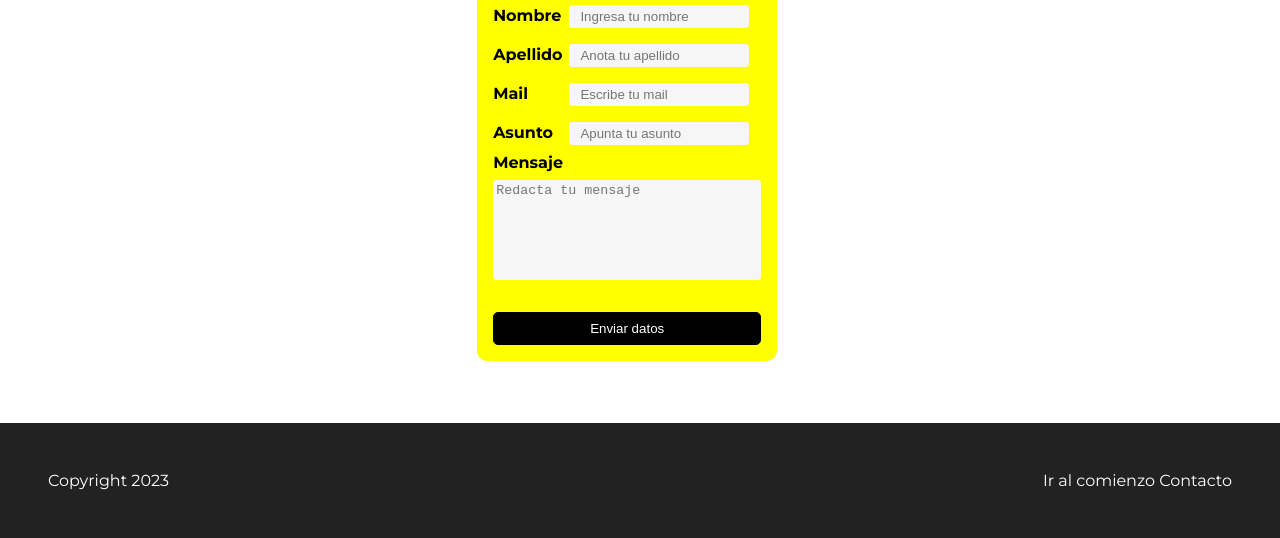
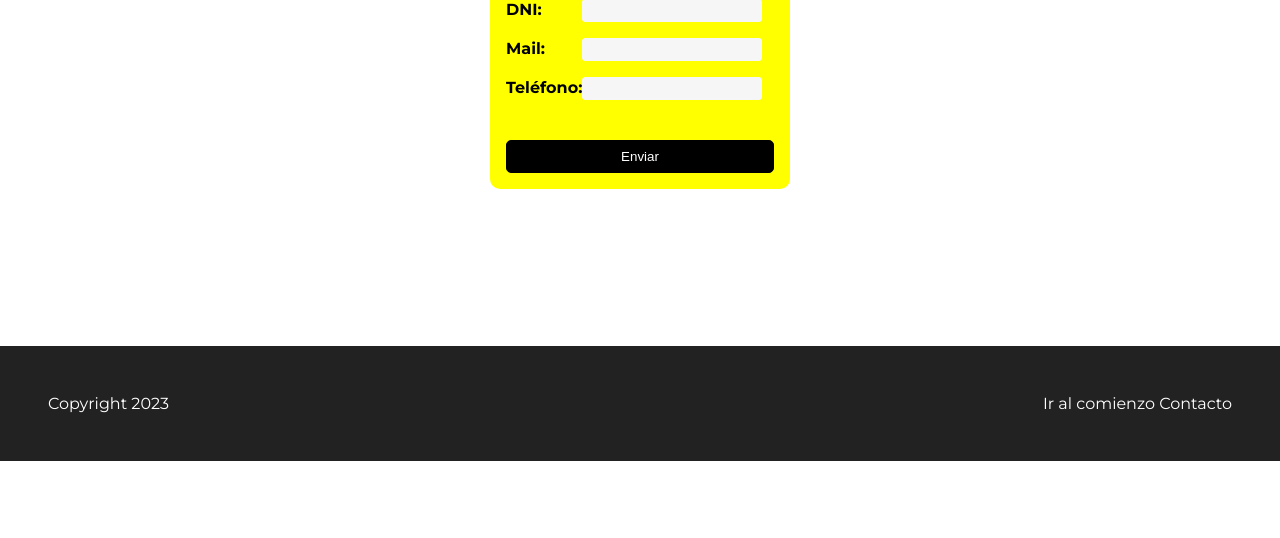
Before and after one commit to kevinbron123/prueba, a plain HTML site: page contacto.html in a window 1280 px wide. Shown: the part 283-821 px from the top of the page. After the commit the page ends 800 px from the top, so only its background shows below. Drawn offline with Linux system fonts and the light colour scheme.

Commit message:
Update contacto.html

```diff
--- a/contacto.html
+++ b/contacto.html
@@ -16,35 +16,102 @@
         <li><a href="contacto.html" class="a">Contacto</a></li>
     </ul>
 </head>
+<!DOCTYPE html>
+<html lang="en">
+<head>
+    <meta charset="UTF-8">
+    <meta name="viewport" content="width=device-width, initial-scale=1.0">
+    <title>Formulario de Ejemplo</title>
+    <style>
+        .error {
+            color: red;
+        }
+    </style>
+</head>
 <body>
     <br>
     <br>
-    <br>
-    <div class="container">
-        <form action="#" target="" method="get" name="formDatosPersonales">
-        <h1>Consulta</h1>
+    <form id="miFormulario" onsubmit="return validarFormulario()">
+        <label for="nombre">Nombre:</label>
+        <input type="text" id="nombre" name="nombre">
+        <span id="errorNombre" class="error"></span>
+        <br>
 
-        <label for="nombre">Nombre</label>
-        <input type="text" name="nombre" id="nombre" placeholder="Ingresa tu nombre"/>
+        <label for="apellido">Apellido:</label>
+        <input type="text" id="apellido" name="apellido">
+        <span id="errorApellido" class="error"></span>
+        <br>
 
-        <label for="apellidos">Apellido</label>
-        <input type="text" name="apellidos" id="apellidos" placeholder="Anota tu apellido"/>
+        <label for="dni">DNI:</label>
+        <input type="text" id="dni" name="dni">
+        <span id="errorDni" class="error"></span>
+        <br>
 
-        <label for="email">Mail</label>
-        <input type="email" name="email" id="email" placeholder="Escribe tu mail" required />
+        <label for="email">Mail:</label>
+        <input type="email" id="email" name="email">
+        <span id="errorEmail" class="error"></span>
+        <br>
 
-        <label for="asunto">Asunto</label>
-        <input type ="text" name="asunto" id="asunto" placeholder="Apunta tu asunto"/>
+        <label for="telefono">Teléfono:</label>
+        <input type="text" id="telefono" name="telefono">
+        <span id="errorTelefono" class="error"></span>
+        <br>
 
-        <label for="mensaje">Mensaje</label>
-        <textarea name="mensaje" for="mensaje" placeholder="Redacta tu mensaje"></textarea>
+        <input type="submit" value="Enviar">
+    </form>
 
-        <input type="submit" name="enviar" value="Enviar datos">
-    </form>
-    </div>
+    <script>
+        function validarFormulario() {
+            var nombre = document.getElementById('nombre').value;
+            var apellido = document.getElementById('apellido').value;
+            var dni = document.getElementById('dni').value;
+            var email = document.getElementById('email').value;
+            var telefono = document.getElementById('nombre').value;var nombre = document.getElementById('nombre').value;
+
+            if (nombre === "") {
+                document.getElementById('errorNombre').innerHTML = "Por favor, ingresa tu nombre.";
+                return false;
+            } else {
+                document.getElementById('errorNombre').innerHTML = "";
+            }
+
+            if (apellido === "") {
+                document.getElementById('errorApellido').innerHTML = "Por favor, ingresa tu apellido.";
+                return false;
+            } else {
+                document.getElementById('errorApellido').innerHTML = "";
+            }
+            if (dni === "") {
+                document.getElementById('errorDni').innerHTML = "Por favor, ingresa tu DNI.";
+                return false;
+            } else {
+                document.getElementById('errorNombre').innerHTML = "";
+            }
+            if (email === "") {
+                document.getElementById('errorEmail').innerHTML = "Por favor, ingresa tu mail.";
+                return false;
+            } else {
+                document.getElementById('errorEmail').innerHTML = "";
+            }
+            return true;
+            if (telefono === "") {
+                document.getElementById('errorTelefono').innerHTML = "Por favor, ingresa tu teléfono.";
+                return false;
+            } else {
+                document.getElementById('errorTelefono').innerHTML = "";
+            }
+        }
+    </script>
     <br>
     <br>
     <br>
+    <br>
+    <br>
+    <br>
+    <br>
+    <br>
+</body>
+</html>
 <footer>
         <section>
             <a href="index.html">Ir al comienzo</a>
```
